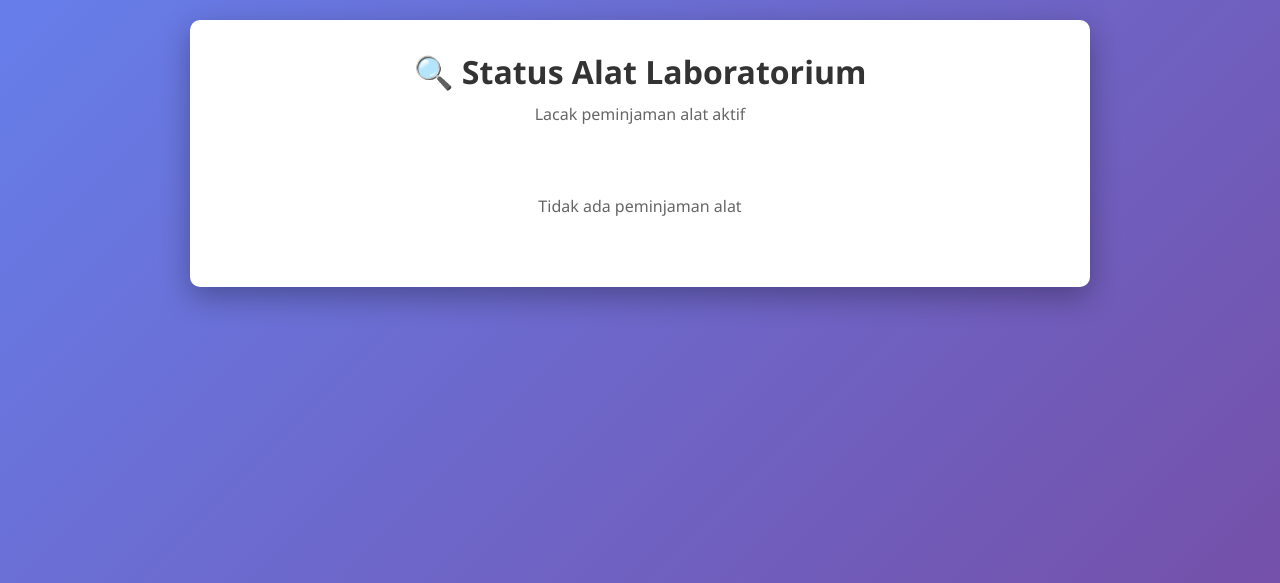
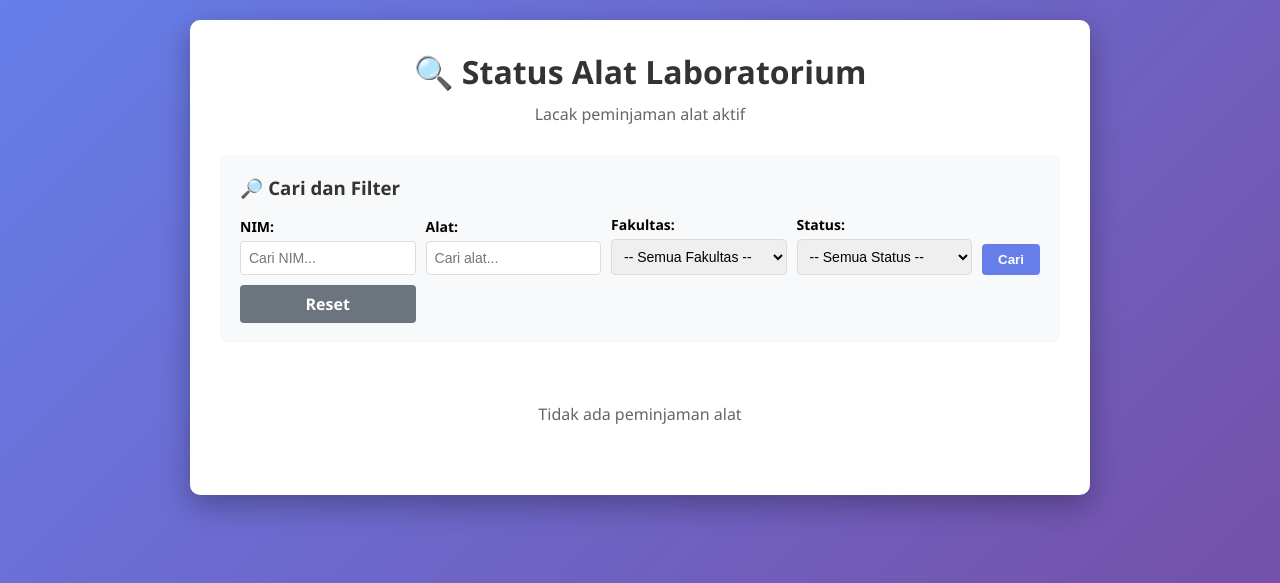
Before and after one commit to khalilghibran/Tubes-Cloud-Computing-, a Flask app: page / in a window 1280 px wide. Shown: the top 583 px of the page. Run offline with Flask 3, Linux system fonts and the light colour scheme; data that the repository does not hold is empty.

Commit message:
penambahan fitur

```diff
--- a/displayapp/main.py
+++ b/displayapp/main.py
@@ -25,22 +25,67 @@ def get_db():
 def index():
     borrow_records = []
     error = None
+    filters = {
+        'nim': request.args.get('nim', ''),
+        'equipment': request.args.get('equipment', ''),
+        'fakultas': request.args.get('fakultas', ''),
+        'status': request.args.get('status', '')
+    }
+
     try:
         conn = get_db()
         with conn.cursor() as cur:
-            cur.execute("""
+            # Build dynamic WHERE clause
+            where_clauses = []
+            params = []
+
+            if filters['nim']:
+                where_clauses.append("br.nim LIKE %s")
+                params.append(f"%{filters['nim']}%")
+            if filters['equipment']:
+                where_clauses.append("e.name LIKE %s")
+                params.append(f"%{filters['equipment']}%")
+            if filters['fakultas']:
+                where_clauses.append("br.fakultas = %s")
+                params.append(filters['fakultas'])
+            if filters['status']:
+                where_clauses.append("br.status = %s")
+                params.append(filters['status'])
+
+            where_sql = " AND ".join(where_clauses)
+            if where_sql:
+                where_sql = " WHERE " + where_sql
+
+            query = f"""
                 SELECT br.id, e.name as equipment_name, br.borrower_name,
-                       br.borrow_date, br.return_date, br.status
+                       br.nim, br.fakultas, br.borrow_date, br.return_date, br.status
                 FROM borrow_records br
                 JOIN equipment e ON br.equipment_id = e.id
+                {where_sql}
                 ORDER BY br.borrow_date DESC
-            """)
+            """
+
+            cur.execute(query, params)
             borrow_records = cur.fetchall()
+
+            # Calculate overdue status for each record
+            from datetime import datetime, timedelta
+            for record in borrow_records:
+                record['is_overdue'] = False
+                record['days_overdue'] = 0
+                if record['status'] == 'borrowed' and record['return_date']:
+                    return_date = record['return_date']
+                    if isinstance(return_date, str):
+                        return_date = datetime.strptime(return_date, '%Y-%m-%d')
+                    today = datetime.now().date()
+                    if return_date.date() < today:
+                        record['is_overdue'] = True
+                        record['days_overdue'] = (today - return_date.date()).days
         conn.close()
     except Exception as e:
         error = f"Gagal mengambil data: {e}"
 
-    return render_template("index.html", borrow_records=borrow_records, error=error)
+    return render_template("index.html", borrow_records=borrow_records, error=error, filters=filters)
 
 @app.route("/api/return-equipment", methods=["POST"])
 def return_equipment():
--- a/displayapp/templates/index.html
+++ b/displayapp/templates/index.html
@@ -102,12 +102,51 @@
             <div class="error">{{ error }}</div>
         {% endif %}
 
+        <div style="background: #f8f9fa; padding: 20px; border-radius: 8px; margin-bottom: 20px;">
+            <h3 style="margin-bottom: 15px; color: #333;">🔎 Cari dan Filter</h3>
+            <form method="GET" style="display: grid; grid-template-columns: 1fr 1fr 1fr 1fr auto; gap: 10px; align-items: end;">
+                <div>
+                    <label style="display: block; font-weight: 600; margin-bottom: 5px; font-size: 14px;">NIM:</label>
+                    <input type="text" name="nim" placeholder="Cari NIM..." value="{{ filters.nim }}" style="width: 100%; padding: 8px; border: 1px solid #ddd; border-radius: 4px; font-size: 14px;">
+                </div>
+                <div>
+                    <label style="display: block; font-weight: 600; margin-bottom: 5px; font-size: 14px;">Alat:</label>
+                    <input type="text" name="equipment" placeholder="Cari alat..." value="{{ filters.equipment }}" style="width: 100%; padding: 8px; border: 1px solid #ddd; border-radius: 4px; font-size: 14px;">
+                </div>
+                <div>
+                    <label style="display: block; font-weight: 600; margin-bottom: 5px; font-size: 14px;">Fakultas:</label>
+                    <select name="fakultas" style="width: 100%; padding: 8px; border: 1px solid #ddd; border-radius: 4px; font-size: 14px;">
+                        <option value="">-- Semua Fakultas --</option>
+                        <option value="Fakultas Teknik Elektro" {% if filters.fakultas == 'Fakultas Teknik Elektro' %}selected{% endif %}>Fakultas Teknik Elektro</option>
+                        <option value="Fakultas Rekayasa Industri" {% if filters.fakultas == 'Fakultas Rekayasa Industri' %}selected{% endif %}>Fakultas Rekayasa Industri</option>
+                        <option value="Fakultas Informatika" {% if filters.fakultas == 'Fakultas Informatika' %}selected{% endif %}>Fakultas Informatika</option>
+                        <option value="Fakultas Ekonomi dan Bisnis" {% if filters.fakultas == 'Fakultas Ekonomi dan Bisnis' %}selected{% endif %}>Fakultas Ekonomi dan Bisnis</option>
+                        <option value="Fakultas Komunikasi dan Ilmu Sosial" {% if filters.fakultas == 'Fakultas Komunikasi dan Ilmu Sosial' %}selected{% endif %}>Fakultas Komunikasi dan Ilmu Sosial</option>
+                        <option value="Fakultas Industri Kreatif" {% if filters.fakultas == 'Fakultas Industri Kreatif' %}selected{% endif %}>Fakultas Industri Kreatif</option>
+                        <option value="Fakultas Ilmu Terapan" {% if filters.fakultas == 'Fakultas Ilmu Terapan' %}selected{% endif %}>Fakultas Ilmu Terapan</option>
+                    </select>
+                </div>
+                <div>
+                    <label style="display: block; font-weight: 600; margin-bottom: 5px; font-size: 14px;">Status:</label>
+                    <select name="status" style="width: 100%; padding: 8px; border: 1px solid #ddd; border-radius: 4px; font-size: 14px;">
+                        <option value="">-- Semua Status --</option>
+                        <option value="borrowed" {% if filters.status == 'borrowed' %}selected{% endif %}>Dipinjam</option>
+                        <option value="returned" {% if filters.status == 'returned' %}selected{% endif %}>Dikembalikan</option>
+                    </select>
+                </div>
+                <button type="submit" style="padding: 8px 16px; background: #667eea; color: white; border: none; border-radius: 4px; cursor: pointer; font-weight: 600;">Cari</button>
+                <a href="/display" style="padding: 8px 16px; background: #6c757d; color: white; border: none; border-radius: 4px; cursor: pointer; font-weight: 600; text-decoration: none; text-align: center;">Reset</a>
+            </form>
+        </div>
+
         {% if borrow_records %}
             <table>
                 <thead>
                     <tr>
                         <th>Alat</th>
                         <th>Peminjam</th>
+                        <th>NIM</th>
+                        <th>Fakultas</th>
                         <th>Tgl Pinjam</th>
                         <th>Status</th>
                         <th>Aksi</th>
@@ -115,12 +154,18 @@
                 </thead>
                 <tbody>
                     {% for record in borrow_records %}
-                    <tr>
+                    <tr {% if record.is_overdue %}style="background-color: #fff3cd;"{% endif %}>
                         <td><strong>{{ record.equipment_name }}</strong></td>
                         <td>{{ record.borrower_name }}</td>
+                        <td>{{ record.nim }}</td>
+                        <td>{{ record.fakultas }}</td>
                         <td>{{ record.borrow_date.strftime('%Y-%m-%d %H:%M') if record.borrow_date else 'N/A' }}</td>
                         <td>
-                            <span class="status-badge status-{{ record.status }}">{{ 'Dipinjam' if record.status == 'borrowed' else 'Dikembalikan' }}</span>
+                            {% if record.is_overdue %}
+                                <span class="status-badge" style="background: #dc3545; color: white;">Overdue {{ record.days_overdue }} hari</span>
+                            {% else %}
+                                <span class="status-badge status-{{ record.status }}">{{ 'Dipinjam' if record.status == 'borrowed' else 'Dikembalikan' }}</span>
+                            {% endif %}
                         </td>
                         <td>
                             {% if record.status == 'borrowed' %}
```
Also changed, not shown: inputapp/main.py (+68 -44 lines), inputapp/templates/index.html (+23 -1 lines).
